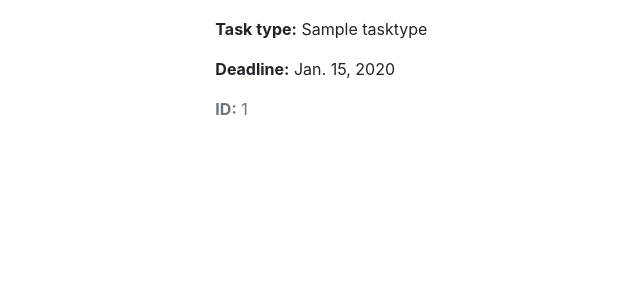
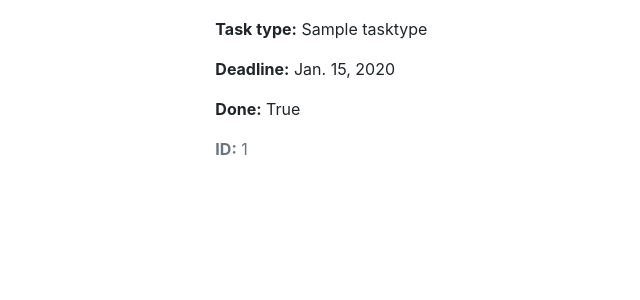
Before and after one commit to PozniakVA/it-company-task-manager, a Django app: page /worker/1/ in a window 1280 px wide. Shown: the part 370-670 px from the top of the page, without its empty margins (13-653 px from the left). Run offline with Django 5.2, Linux system fonts and the light colour scheme; tables that the repository leaves empty hold one stand-in row (values such as "Sample post").

Commit message:
add task.is_completed in worker_detail.html

```diff
--- a/templates/manager/worker_detail.html
+++ b/templates/manager/worker_detail.html
@@ -15,6 +15,7 @@
       <p><b>Name:</b><a href="{% url 'manager:task-detail' pk=task.id %}"> {{ task.name }}</a></p>
       <p><b>Task type:</b> {{ task.task_type }}</p>
       <p><b>Deadline:</b> {{ task.deadline }}</p>
+      <p><b>Done:</b> {{ task.is_completed }}</p>
       <p class="text-muted" ><b>ID:</b> {{ task.id }}</p>
       <br>
       {% endfor %}
```
